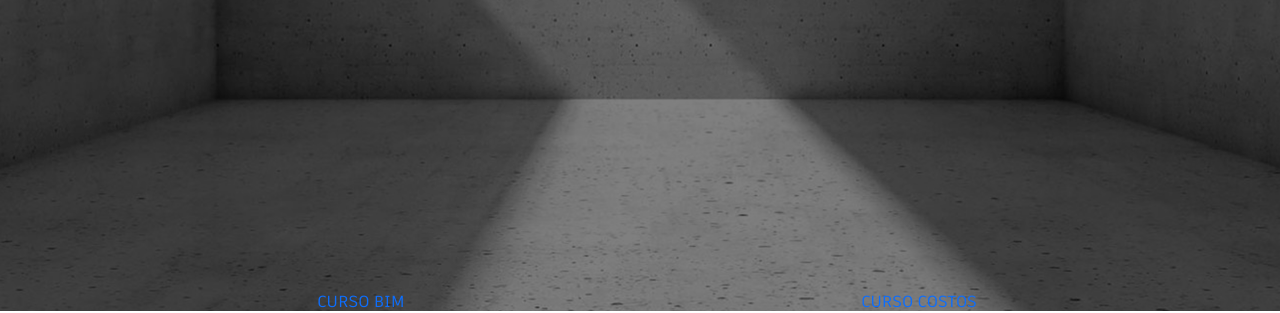
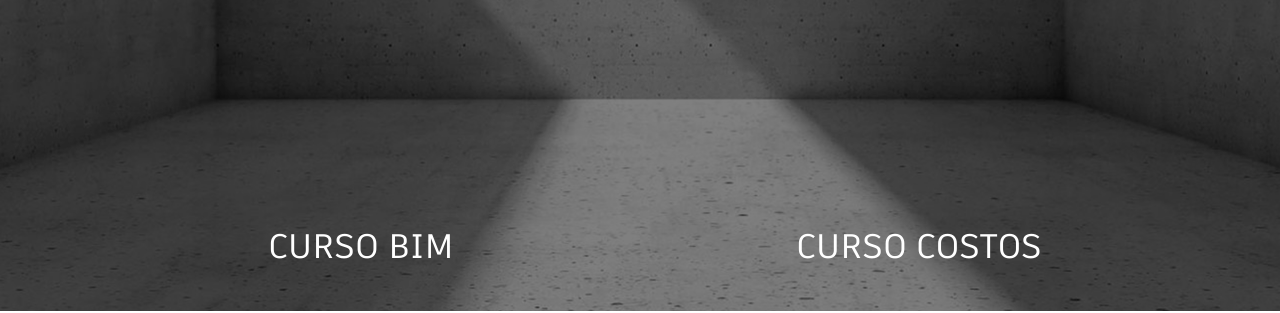
Before and after one commit to angelolag/vertical_aec, a plain HTML site: page cursos.html in a window 1280 px wide. Shown: the part 489-802 px from the top of the page. Drawn offline with Linux system fonts and the light colour scheme.

Commit message:
Add files via upload

```diff
--- a/cursos.html
+++ b/cursos.html
@@ -115,9 +115,9 @@
         <img src="images/curso/header.png" alt="Banner">
         <h1>Cursos</h1>
 
-        <div class="cursos_Selector container">
-            <a href="#sec_Curso1">CURSO BIM</a>
-            <a href="#sec_Curso2">CURSO COSTOS</a>
+        <div class="cursos_Selector container servi_button">
+            <a href="#sec_Curso1"><p>CURSO BIM</p></a>
+            <a href="#sec_Curso2"><p>CURSO COSTOS</p></a>
         </div>
     </div>
 
```
Also changed, not shown: proceso.html (+4 -1 lines), servicios.html (+2 -2 lines).
